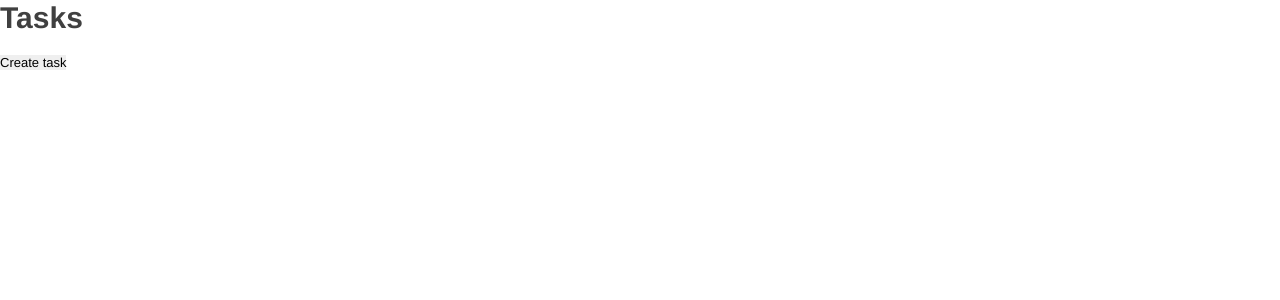
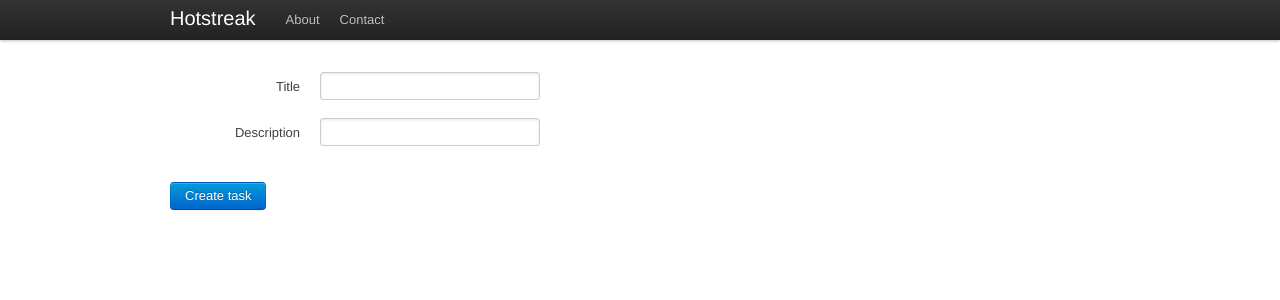
Before and after one commit to kriben/Hotstreak, a Django app: template hotstreaksite/templates/hotstreak/index.html in a window 1280 px wide. Shown: the top 300 px of the page. Run offline with Django 3.2, Linux system fonts and the light colour scheme; the template is opened without the code that fills it: most values are stand-ins (such as "Sample title", 1, 10 or a date in 2020); parts of the project's set-up code (start-up, migrations or seed data) failed here and were passed over.

Commit message:
Add input boxes for title and description.

```diff
--- a/hotstreaksite/hotstreak/static/js/app.js
+++ b/hotstreaksite/hotstreak/static/js/app.js
@@ -1,9 +1,8 @@
 $(function() {
-    window.Task = Backbone.Model.extend({
-    });
+    window.Task = Backbone.Model.extend({});
 
     window.Tasks = Backbone.Collection.extend({
-	urlRoot: "/api/v1/task/"
+        urlRoot: "/api/v1/task/"
     });
 
     window.TaskView = Backbone.View.extend({
@@ -18,8 +17,8 @@
 
     window.App = Backbone.View.extend({
         el: $('#app'),
-	username: $("#app").data("username"),
-	apikey: $("#app").data("apikey"),
+        username: $("#app").data("username"),
+        apikey: $("#app").data("apikey"),
 
         events: {
             'click .create_task': 'createTask'
@@ -28,8 +27,8 @@
         initialize: function(){
             _.bindAll(this, 'addOne', 'addAll', 'render');
             this.tasks = new Tasks();
-	    this.tasks.username = this.username;
-	    this.tasks.apikey = this.apikey;
+            this.tasks.username = this.username;
+            this.tasks.apikey = this.apikey;
 
             this.tasks.bind('add', this.addOne);
             this.tasks.bind('reset', this.addAll);
@@ -45,12 +44,13 @@
             var view = new TaskView({model:task});
             this.$('#tasks').append(view.render().el);
         },
+        createTask: function(){
+            this.tasks.create({ title: $("#title").val(),
+                                description: $("#description").val()
+                              });
 
-        createTask: function(){
-            this.tasks.create({
-                title: "New task",
-                description: "Test description"
-            });
+            $("#title").val("");
+            $("#description").val("");
         }
     });
 
--- a/hotstreaksite/templates/hotstreak/index.html
+++ b/hotstreaksite/templates/hotstreak/index.html
@@ -8,14 +8,46 @@
 {% endblock %}
 
 {% block content %}
+<div class="topbar">
+  <div class="fill">
+    <div class="container">
+      <a class="brand" href="#">Hotstreak</a>
 
-<div id="app" data-username="{{ username }}" data-apikey="{{api_key}}">
+      <ul class="nav">
+        <li><a href="#about">About</a></li>
+        <li><a href="#contact">Contact</a></li>
+      </ul>
+    </div>
+  </div>
+</div>
+<div class="container">
+  <div class="content">
+    <div class="row">
+      <div class="span10">
 
-<h1>Tasks</h1>
-<ul id="tasks">
-</ul>
+	<div id="app" data-username="{{ username }}" data-apikey="{{api_key}}">
 
-<button class="create_task">Create task</button>
+	  <h1>Tasks</h1>
+	  <ul id="tasks">
+	  </ul>
+
+	  <form>
+	    <fieldset>
+	      {% csrf_token %}
+	      <div class="clearfix">
+		<label>Title</label>
+		<div class="input"><input id="title" type="text"></div>
+	      </div>
+	      <div class="clearfix">
+		<label>Description</label>
+		<div class="input"><input id="description" type="text"></div>
+	      </div>
+	    </fieldset>
+	  </form>
+	  <button class="btn primary create_task">Create task</button>
+	</div>
+      </div>
+    </div>
+  </div>
 </div>
-
 {% endblock %}
```
